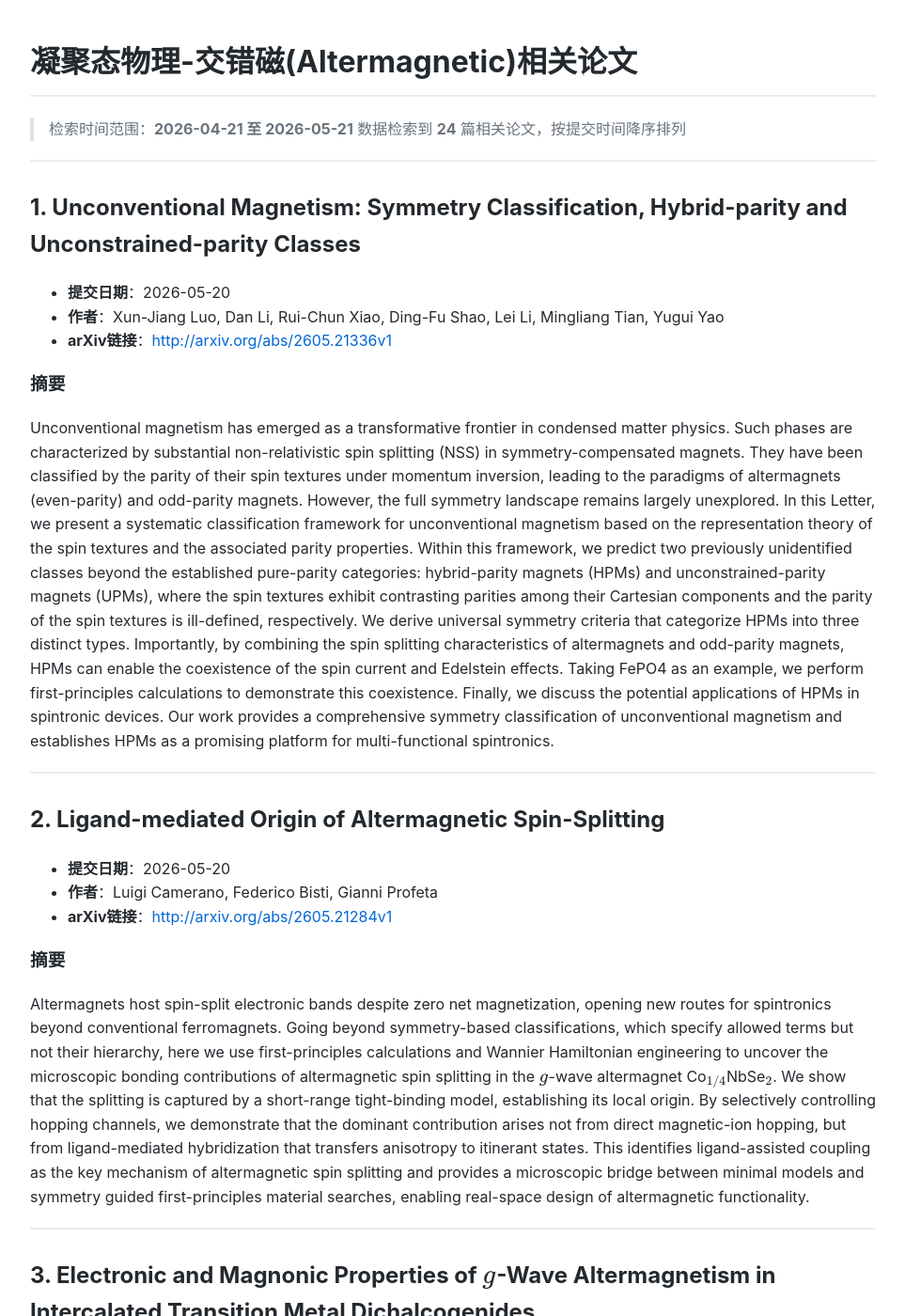
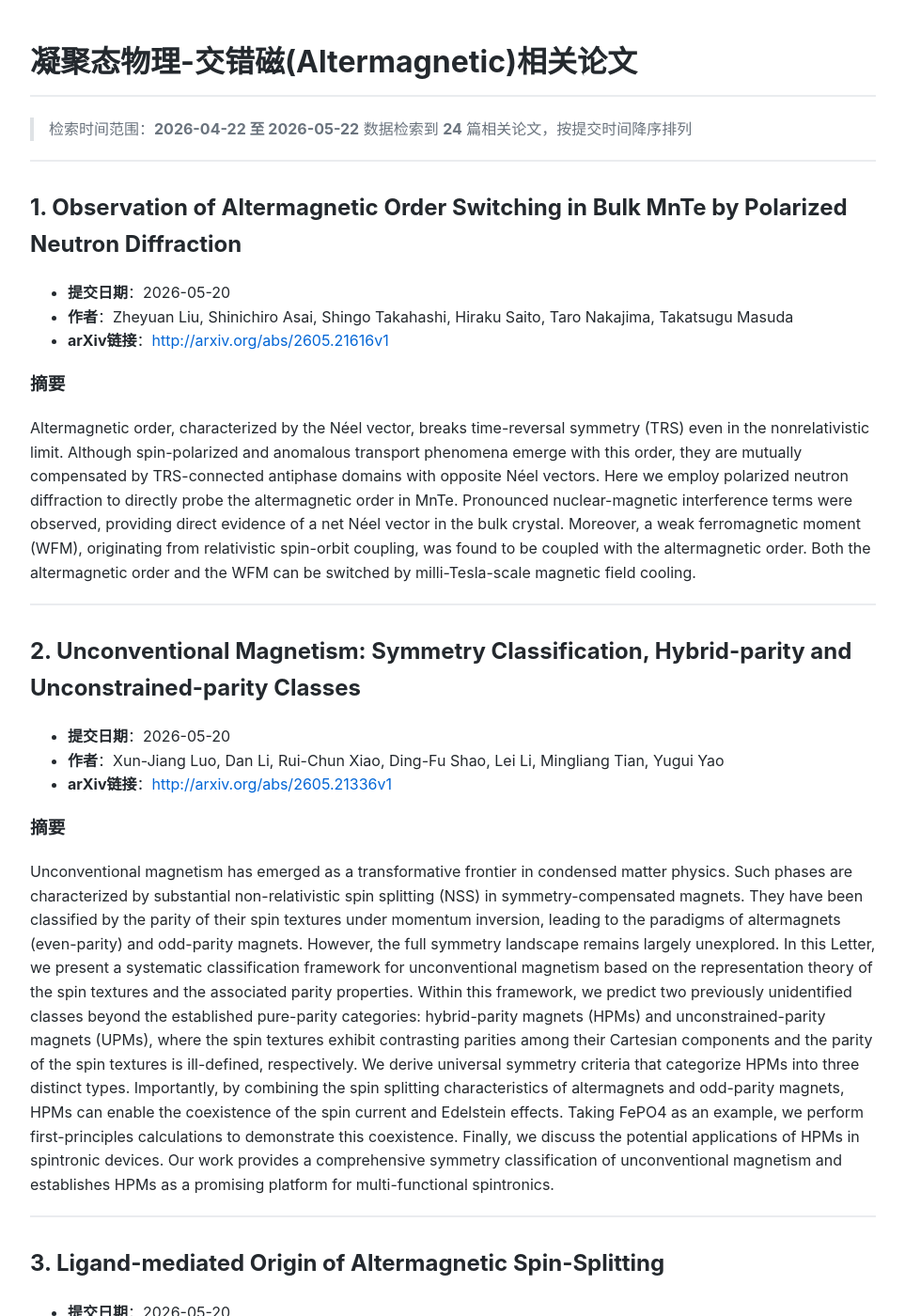
Before and after one commit to yangke25491/daily-arxiv-altermagnetic, a Jekyll site: the page built from index.md, in a window 1280 px wide and 1400 px high. Shown: the whole window at 94% size, without its empty margins (158-1121 px from the left). Built offline with Jekyll 4.4.1, drawn with Linux system fonts in a browser that asks for light colours; some of the changed text lies outside the part shown.

Commit message:
Automated update: arXiv papers

```diff
--- a/index.md
+++ b/index.md
@@ -5,12 +5,23 @@ title: 交错磁论文
 
 # 凝聚态物理-交错磁(Altermagnetic)相关论文
 
-> 检索时间范围：**2026-04-21 至 2026-05-21**
+> 检索时间范围：**2026-04-22 至 2026-05-22**
 > 数据检索到 **24** 篇相关论文，按提交时间降序排列
 
 ---
 
-## 1. Unconventional Magnetism: Symmetry Classification, Hybrid-parity and Unconstrained-parity Classes
+## 1. Observation of Altermagnetic Order Switching in Bulk MnTe by Polarized Neutron Diffraction
+
+- **提交日期**：2026-05-20
+- **作者**：Zheyuan Liu, Shinichiro Asai, Shingo Takahashi, Hiraku Saito, Taro Nakajima, Takatsugu Masuda
+- **arXiv链接**：[http://arxiv.org/abs/2605.21616v1](http://arxiv.org/abs/2605.21616v1)
+
+### 摘要
+Altermagnetic order, characterized by the Néel vector, breaks time-reversal symmetry (TRS) even in the nonrelativistic limit. Although spin-polarized and anomalous transport phenomena emerge with this order, they are mutually compensated by TRS-connected antiphase domains with opposite Néel vectors. Here we employ polarized neutron diffraction to directly probe the altermagnetic order in MnTe. Pronounced nuclear-magnetic interference terms were observed, providing direct evidence of a net Néel vector in the bulk crystal. Moreover, a weak ferromagnetic moment (WFM), originating from relativistic spin-orbit coupling, was found to be coupled with the altermagnetic order. Both the altermagnetic order and the WFM can be switched by milli-Tesla-scale magnetic field cooling.
+
+---
+
+## 2. Unconventional Magnetism: Symmetry Classification, Hybrid-parity and Unconstrained-parity Classes
 
 - **提交日期**：2026-05-20
 - **作者**：Xun-Jiang Luo, Dan Li, Rui-Chun Xiao, Ding-Fu Shao, Lei Li, Mingliang Tian, Yugui Yao
@@ -208,7 +219,7 @@ Odd-parity altermagnetism(ALM) extends compensated collinear magnetism beyond th
 
 ---
 
-## 19. Piezomagnetic effect of a rare-earth-based altermagnet TbPt6Al3
+## 20. Piezomagnetic effect of a rare-earth-based altermagnet TbPt6Al3
 
 - **提交日期**：2026-04-28
 - **作者**：Ryohei Oishi, Kazunori Umeo, Takuya Aoyama, Takahiro Onimaru, Kaya Kobayashi
@@ -230,7 +241,7 @@ One of the central goals in the emergent field of altermagnetism is the unambigu
 
 ---
 
-## 21. Superconductivity induced by altermagnetic spin fluctuations in high-pressure MnB${}\_4$
+## 22. Superconductivity induced by altermagnetic spin fluctuations in high-pressure MnB${}\_4$
 
 - **提交日期**：2026-04-23
 - **作者**：Danylo Radevych, Mercè Roig, Daniel F. Agterberg, Igor I. Mazin
@@ -262,14 +273,3 @@ Altermagnetism, a recently identified third class of collinear magnetism with sp
 We consider a superconducting altermagnet heterostructure and demonstrate that the interplay between altermagnetism and a selective filter of transverse momentum channels enables perfect nonreciprocal spin-polarized currents. We demonstrate that this nonreciprocity manifests in both local and nonlocal spin currents, signalling the emergence of directionally selective local and nonlocal spin behaviors. We show that the selective filter of transverse momentum channels is realized by gating a finite normal region between the superconducting altermagnet and the metallic reservoir, which then directionally selects transport channels that match the momentum-dependent spin-split superconducting altermagnetic states, allowing for nonreciprocal spin-polarized currents. We discover that the local and nonlocal spin nonreciprocity features a highly tunable polarity and nearly perfect quality factors, respectively, which is achieved by means of gate voltages and by varying the length of the finite region. Moreover, we find that local and nonlocal charge currents also develop a nonreciprocal behavior, whose quality factors can also reach perfect values. In all cases, the spin and charge currents are sensitive to variations of the altermagnetic field, a functional dependence that can be exploited to identify the type of altermagnetism. Our findings put forward an electrically controllable route towards nonreciprocal superconducting spintronic devices based on altermagnets.
 
 ---
-
-## 24. Triple-${\bf Q}$ collinear state with compensated ferrimagnetic nature on frustrated kagome lattice
-
-- **提交日期**：2026-04-21
-- **作者**：Kazushi Aoyama, Hikaru Kawamura
-- **arXiv链接**：[http://arxiv.org/abs/2604.19156v1](http://arxiv.org/abs/2604.19156v1)
-
-### 摘要
-Spin-selective band splitting without net magnetization and spin-orbit couplings serves for a next-generation spin-current generator, and its typical platforms are altermagnets and compensated ferrimagnets as well, where the existence of a crystal asymmetry or nonequivalent sites is essential. Here, we theoretically demonstrate that such a splitting can be realized in a triple-\{\bf Q\} 12-sublattice state emerging in a $J\_3$-dominant kagome antiferromagnet, without the help of the crystal asymmetry. Reflecting the multi-sublattice nature, a local magnetization reveals a fully compensated ferrimagnetic pattern in units of a triangle plaquette, leading to $s$-wave-type spin splittings in magnon and electron bands. This enables an atiferromagnetic spin Seebeck effect at zero field in insulating systems and filling-controlled polarized states in metallic systems, highlighting the potential of frustrated magnets to realize novel spintronics functionalities.
-
----
```
Also changed, not shown: other parts of index.md (+20 -20 lines).
